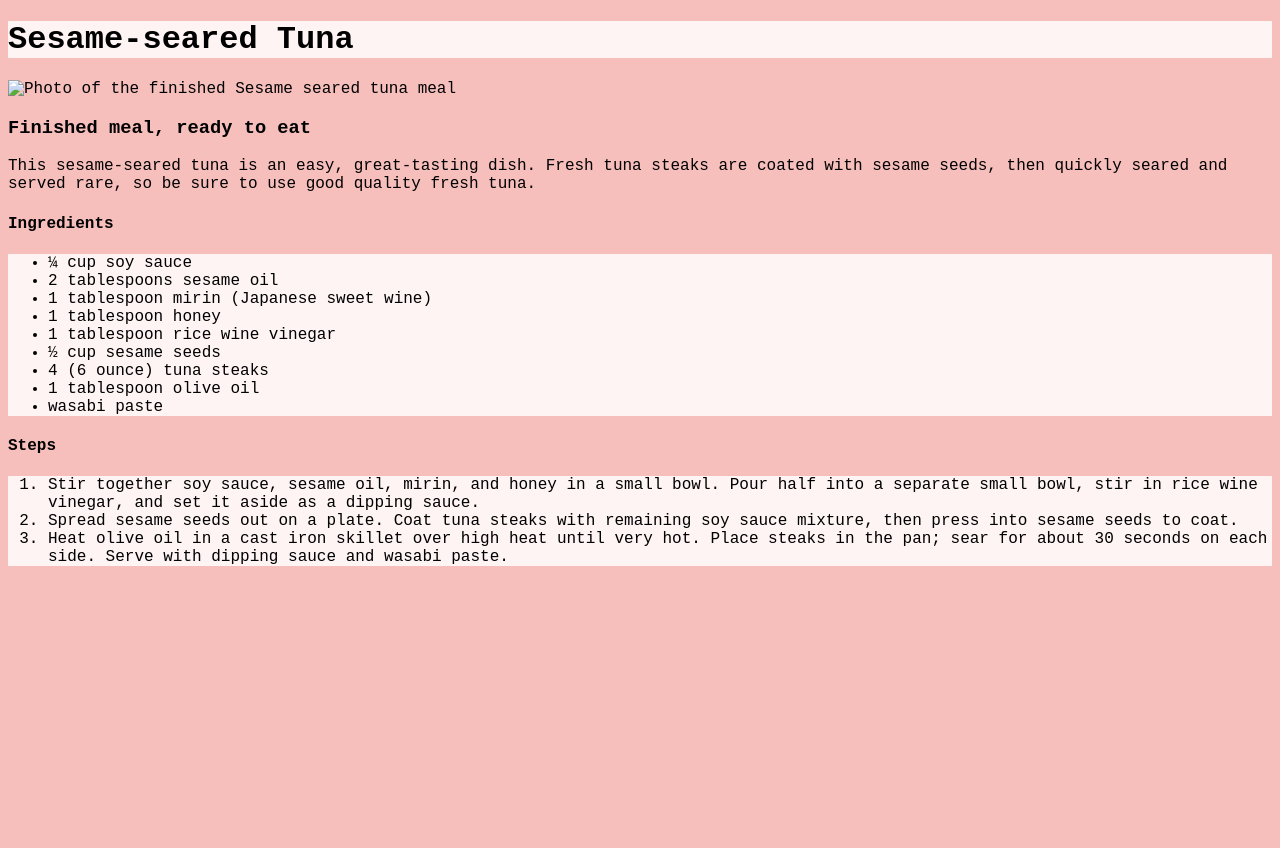
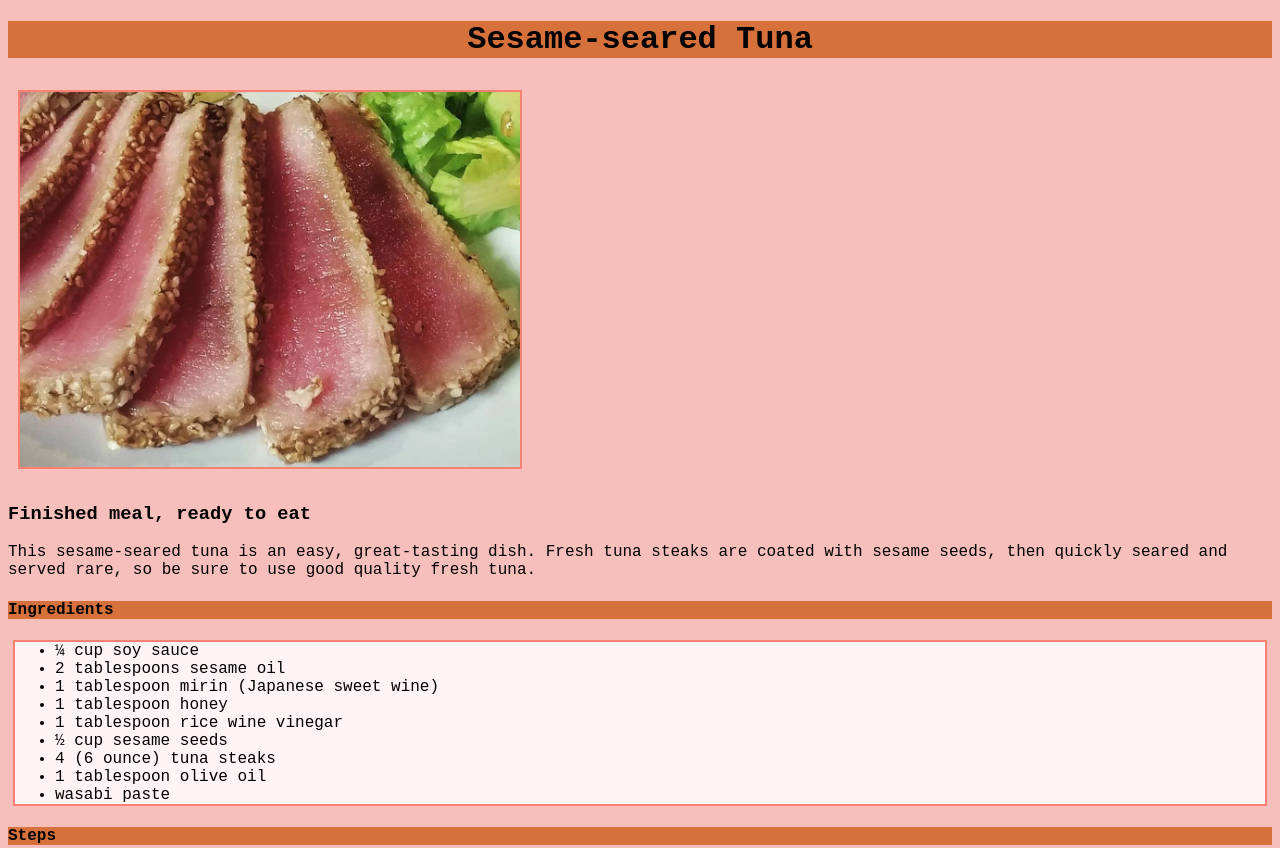
Before and after one commit to rodnucaf/odin-recipes, a plain HTML site: page recipes/sesametuna.html in a window 1280 px wide. Shown: the top 848 px of the page. Before the commit the page ends 800 px from the top, so only its background shows below. Drawn offline with Linux system fonts and the light colour scheme.

Commit message:
Create CSS stylesheet

```diff
--- a/recipes/sesametuna.html
+++ b/recipes/sesametuna.html
@@ -6,16 +6,18 @@
     <link rel="stylesheet" href="../style.css">
 </head>
 <body>
-    <div class:container>
-    <h1>Sesame-seared Tuna</h1>
+    <div class:head>
+    <h1 id="header" class="highheader">Sesame-seared Tuna</h1>
     </div>
 
     <img src="../images/sesame.jpg" alt="Photo of the finished Sesame seared tuna meal">
     <h3>Finished meal, ready to eat</h3>
-    <p>This sesame-seared tuna is an easy, great-tasting dish. Fresh tuna steaks are coated with sesame seeds, then quickly seared and served rare, so be sure to use good quality fresh tuna. </p>
+    <p class: parra>This sesame-seared tuna is an easy, great-tasting dish. Fresh tuna steaks are coated with sesame seeds, then quickly seared and served rare, so be sure to use good quality fresh tuna. </p>
 
-    <h4>Ingredients</h4>
-    <div class:container>
+    <div class:littleheader>
+        <h4 id="header2">Ingredients</h4>
+    </div>
+
         <ul>
             <li>¼ cup soy sauce</li>
             <li>2 tablespoons sesame oil</li>
@@ -27,15 +29,17 @@
             <li>1 tablespoon olive oil</li>
             <li>wasabi paste</li>
         </ul>
+
+
+    <div class:littleheader>
+        <h4 id="header3">Steps</h4>
     </div>
 
-    <h4>Steps</h4>
-    <div class:container>
         <ol>
             <li>Stir together soy sauce, sesame oil, mirin, and honey in a small bowl. Pour half into a separate small bowl, stir in rice wine vinegar, and set it aside as a dipping sauce.            </li>
             <li>Spread sesame seeds out on a plate. Coat tuna steaks with remaining soy sauce mixture, then press into sesame seeds to coat.</li>
             <li>Heat olive oil in a cast iron skillet over high heat until very hot. Place steaks in the pan; sear for about 30 seconds on each side. Serve with dipping sauce and wasabi paste.</li>
         </ol>
-    </div>
+
 </body>
 </html>
--- a/style.css
+++ b/style.css
@@ -3,11 +3,26 @@ body{
     background-color: #f6bfbc;
 }
 
-#header{
+
+#header {
     text-align: center;
-
 }
 
-div{
+.container,
+ul, ol {
     background-color: #fef4f4;
+    border: solid 2px salmon;
+    margin: 5px;
 }
+
+div,
+.head{
+    background-color: #D7713B;
+}
+
+img {
+    height: auto;
+    width: 500px;
+    border: solid 2px salmon;
+    margin: 10px;
+}
```
Also changed, not shown: index.html (+3 -1 lines), images/gyoza.jpg (added), images/sesame.jpg (added), images/yakisoba.jpg (added).
